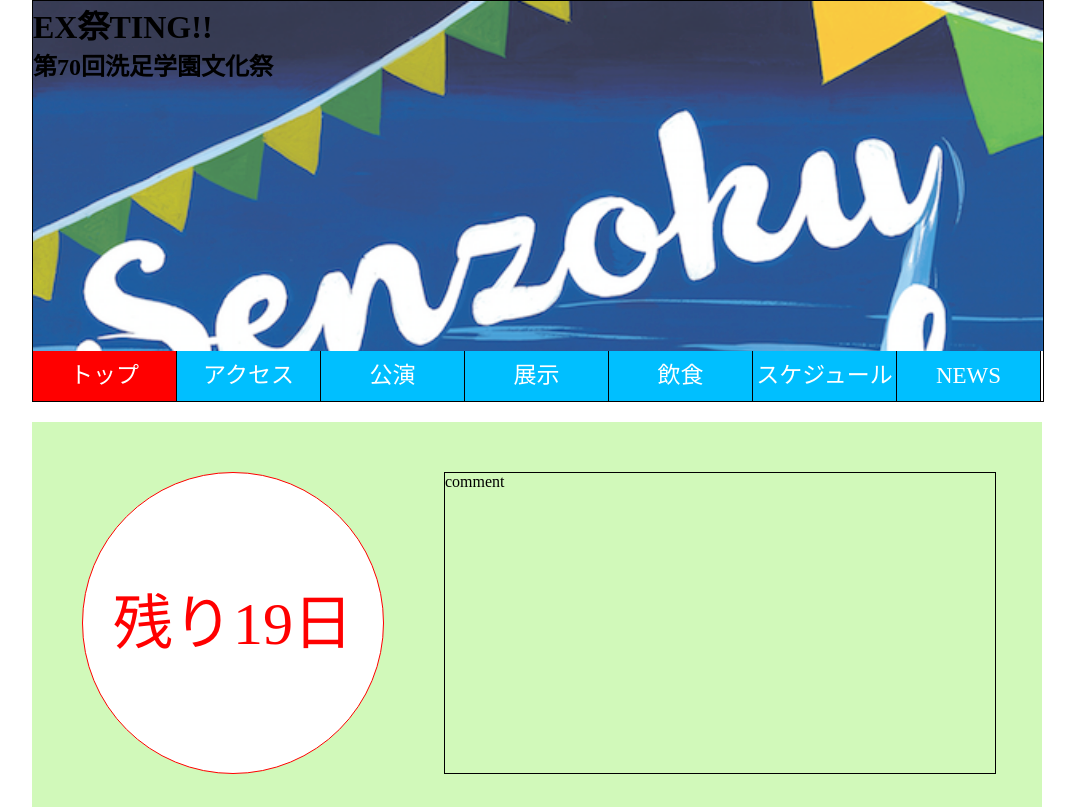
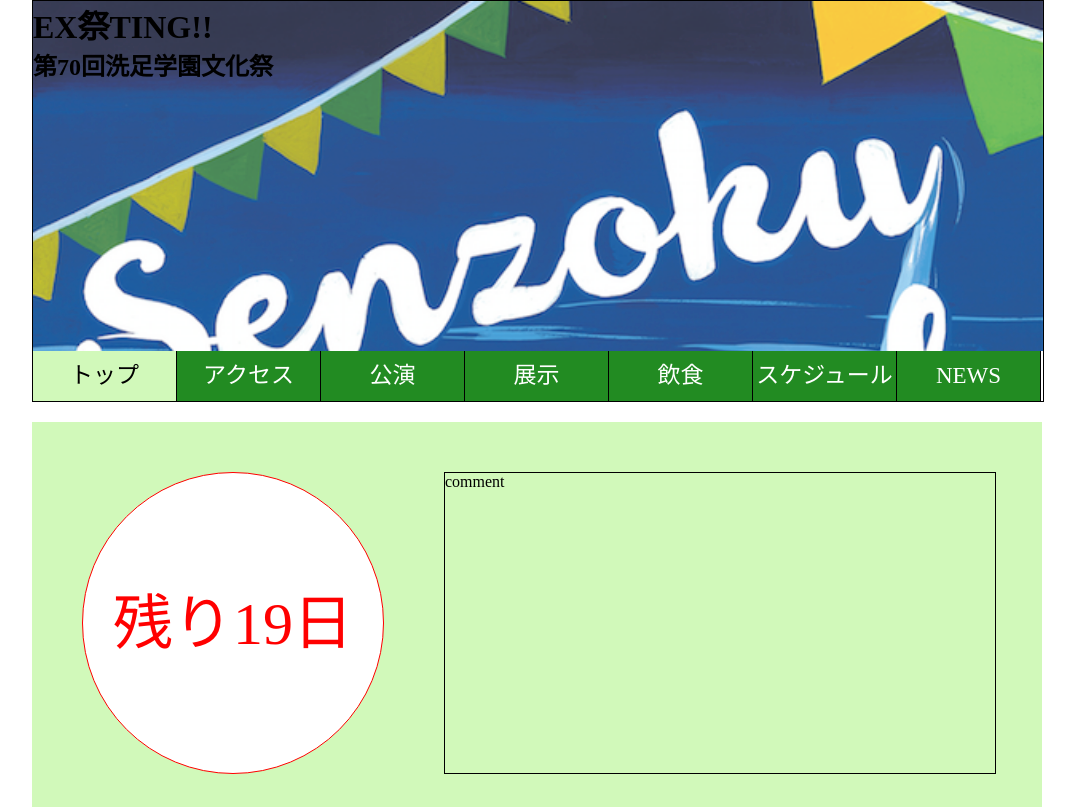
Before and after one commit to harooks/sklfes2016, a plain HTML site: page index.html in a window 1280 px wide. Shown: the top 807 px of the page, without its empty margins (103-1178 px from the left). Drawn offline with nearby package versions, Linux system fonts and the light colour scheme.

Commit message:
色変えたら結構雰囲気変わったけどどう思う？

```diff
--- a/application.css
+++ b/application.css
@@ -29,15 +29,16 @@ nav a{
     font-size: 23px;
     text-align: center;
     text-decoration: none;
-    background-color: #00BFFF;
+    background-color: forestgreen;
     color: white;
     line-height: 50px;
 }
 nav a:hover{
-    background-color:#87CEFA;
+    background-color: limegreen;
 }
 nav a.selected {
-    background-color: red;
+    background: url(back1.jpg);
+    color:black;
 }
 #wrapper{
     margin: auto;
```
